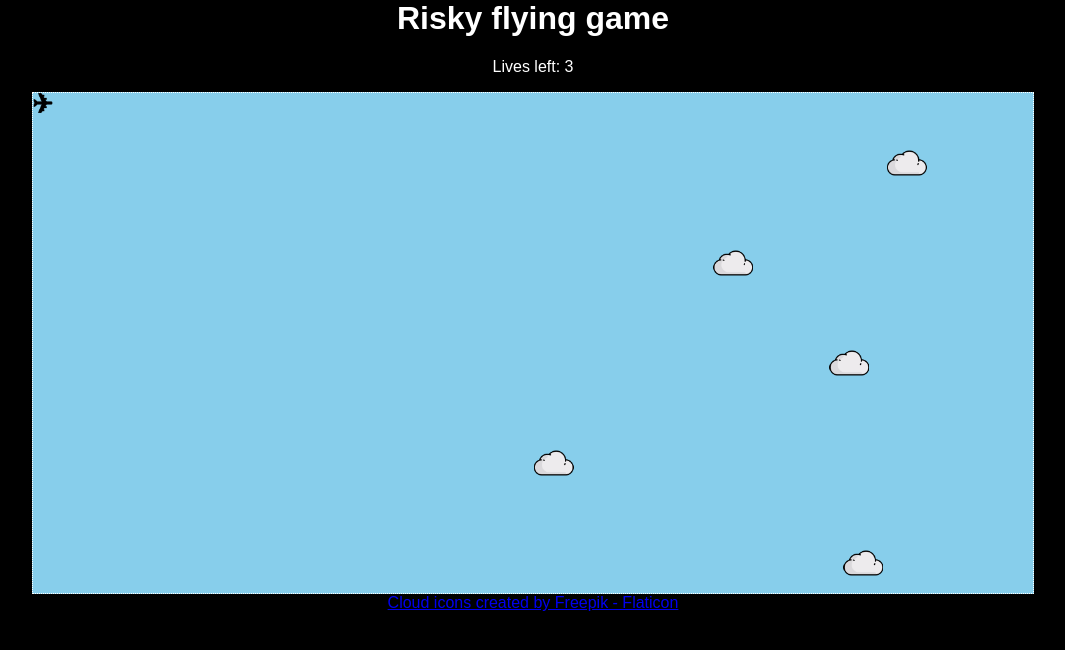
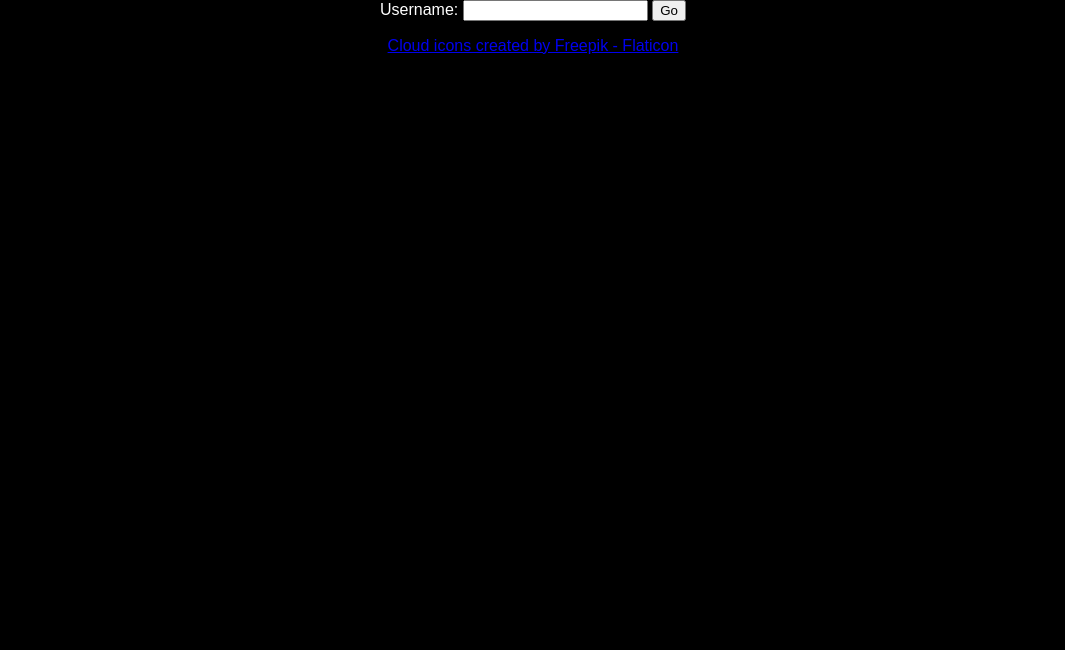
Before and after one commit to NaokiTM/collision-game, a plain HTML site: page index.html in a window 1280 px wide. Shown: the whole page, without its empty margins (107-1172 px from the left). Drawn offline with Linux system fonts and the light colour scheme.

Commit message:
added basic usename form

```diff
--- a/frontend/script.js
+++ b/frontend/script.js
@@ -8,13 +8,28 @@ const collision_game = function() { // use a function to hide the identifiers us
     let game_id;
     let playerSprite;
     let collisionFlag = false;
+    let preventDefaultFlag = false;
 
-    canv.width = 1000;
-    canv.height = 500;
+    //sets the canvas to take up the entire viewport
+    canv.width = window.innerWidth;
+    canv.height = window.innerHeight;
 
+    //waits for username form submit button to be clicked, then displays the welcome message and canvas.
+    startButton.addEventListener("click", (event) => {
+        event.preventDefault()  //prevents page scrolling when using arrow keys
+        preventDefaultFlag = true;
 
+        const userForm = document.getElementById("user-form")
+        const welcomeTitle = document.getElementById("title")
 
+        let playerUsername = userForm.elements["username"].value
+        console.log("the players username is: " + playerUsername)
 
+        userForm.style.display = "none";
+        welcomeTitle.style.display = "block";
+        canv.style.display = "block";
+        console.log("button clicked")
+    })
 
     // a constructor for a box class
     function Sprite(x, y, width, height, colour, imageSource) {
@@ -75,18 +90,18 @@ const collision_game = function() { // use a function to hide the identifiers us
         this.height = height;
         this.colour = '#FFFFFF';
         this.image = null;
-        this.movestep = 8;
+        this.movestep = 8;  //speed at which the clouds move across the screen
 
         //define bounding area
-        this.top = this.y
-        this.bottom = this.y + this.height
-        this.left = this.x
-        this.right = this.x + this.width
+        this.top = this.y + 20
+        this.bottom = (this.y + this.height) - 20
+        this.left = this.x + 20
+        this.right = (this.x + this.width) - 20
 
-        //change bounding area
+        //change bounding area - left and right only because the clouds only move horizontally
         this.updateBounds = function() {
-            this.left = this.x
-            this.right = this.x + this.width
+            this.left = this.x + 20
+            this.right = this.x + this.width - 20
         }
 
         //replace later for proper async function if i have time.
@@ -194,14 +209,15 @@ const collision_game = function() { // use a function to hide the identifiers us
 
 
 
-
     function start_game() {
 
         //listens for keypresses
         document.addEventListener('keydown', (event) => {
             const playerMoveInterval = 20;
-            event.preventDefault()  //prevents page scrolling when using arrow keys
 
+            if (preventDefaultFlag) {
+                event.preventDefault(); // Prevent page scrolling and other default key actions
+            }
 
             //event.code ensures that the physical key is taken into account instead of the users programmed key settings
             switch (event.code) {
@@ -235,13 +251,13 @@ const collision_game = function() { // use a function to hide the identifiers us
             }
         })
 
-        playerSprite = new Sprite(0, 0, 20, 20, '#000000', 'frontend/images/plane-right.png');
+        playerSprite = new Sprite(0, 0, 27, 27, '#000000', 'frontend/images/plane-right.png');
 
         for (let i = 0; i < 5; i++) {
             let x = Math.random() * canv.width; // Random x position
             let y = 50 + (i * 100)  //each cloud is placed 100 pixels below another
-            let width = 40;
-            let height = 40;
+            let width = 70;
+            let height = 70;
             let imageSource = 'frontend/images/cloud.png';
 
             // Create an obstacle and push it to the array
--- a/frontend/style.css
+++ b/frontend/style.css
@@ -2,7 +2,9 @@ body {
     background-color: black;
     color: white;
     font-family: sans-serif;
-    text-align: center;
+    display: flex;
+    flex-direction: column;
+    align-items: center;
 
     /* make game fit the screen */
     margin: 0;
@@ -14,4 +16,16 @@ body {
     height: 500px; */
     border: 1px dotted;
     background-color: skyblue;
+    display: none;
 }
+
+#title {
+    position: absolute;
+    text-align: center;
+    line-height: 1;
+    display: none;
+}
+
+#user-form {
+    justify-content: center;
+}
--- a/index.html
+++ b/index.html
@@ -5,16 +5,19 @@
 </head>
 
 <body>
-
-    <h1>Risky flying game</h1>
-    <p id = "obstacle_counter"></p>
+    <form id = "user-form">
+        <label for="player-username">Username:</label>
+        <input type="text" id="username" name="username" default='user name'>
+        <button type = "button" id = "startButton">Go</button>
+    </form>
+    <div id = "title">
+        <h1 >Risky flying game</h1>
+        <h2 id = "obstacle_counter"></h2>
+    </div>
     <canvas id = "game_canvas"></canvas>
-
-    <!-- constructors need to be loaded in before being used in script.js -->
-    <!-- <script src="frontend/constructors/Box.js"></script>
-    <script src="frontend/constructors/Cloud.js"></script> -->
-    <script src="frontend/script.js" ></script>
     <footer>
         <a href="https://www.flaticon.com/free-icons/cloud" title="cloud icons">Cloud icons created by Freepik - Flaticon</a>
     </footer>
+    <script src="frontend/script.js" ></script>
 </body>
+</html>
```
